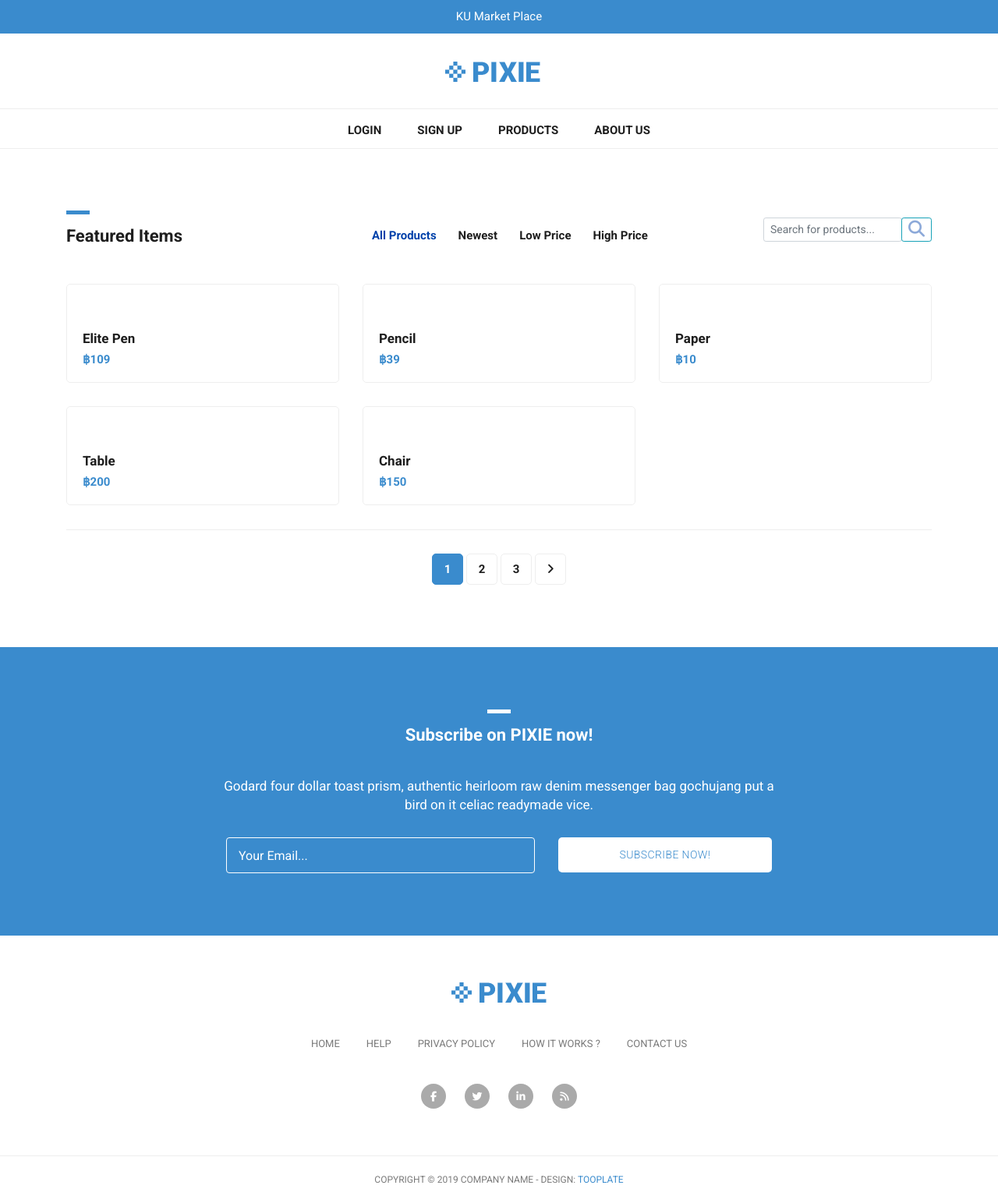
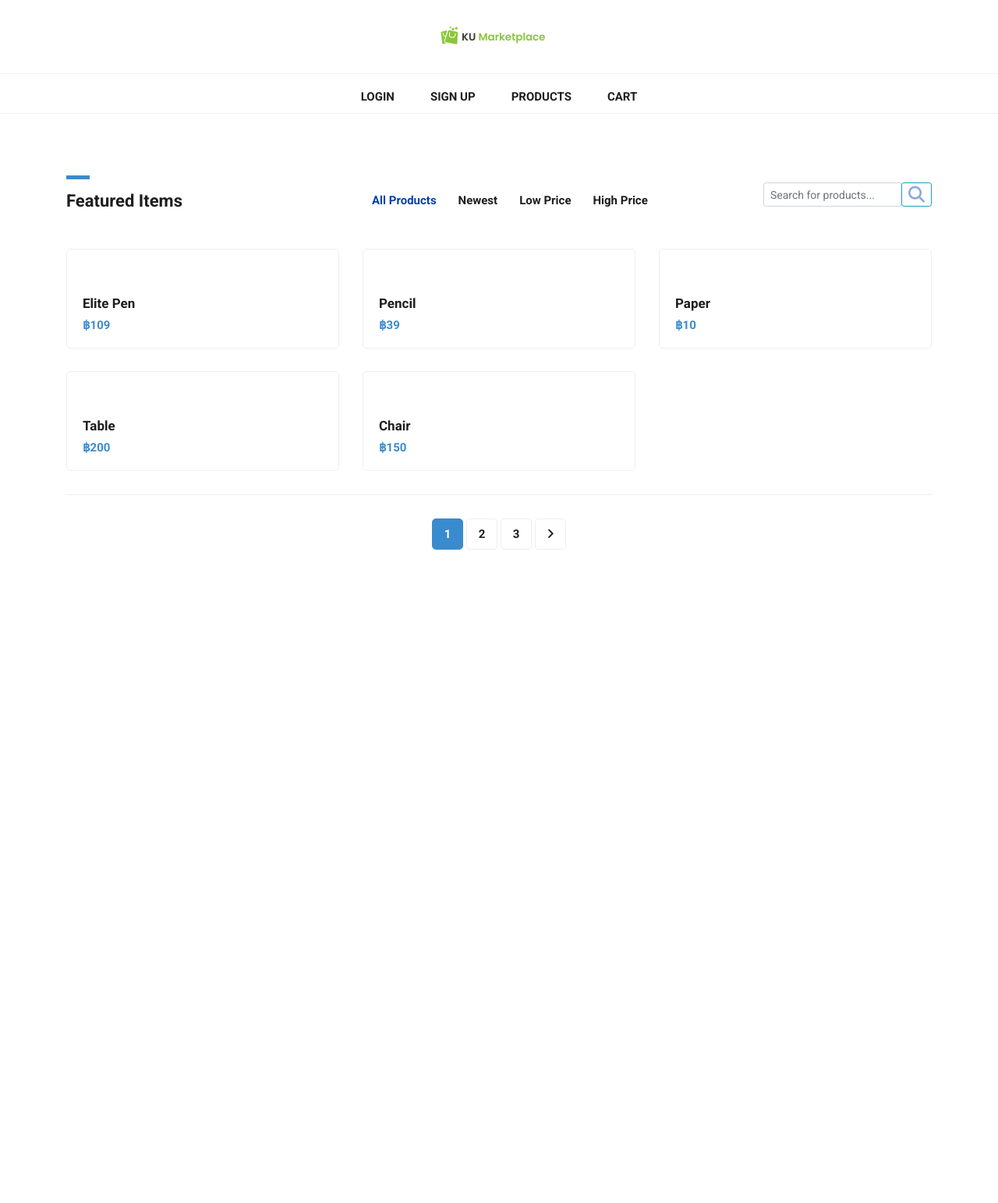
Before and after one commit to ku-market-place/ku-market-place, a Django app: page /ku-market-place/product/ in a window 1280 px wide. Shown: the whole page at 78% size. After the commit the page ends 705 px from the top, so only its background shows below. Run offline with Django 4.2, Linux system fonts and the light colour scheme; data comes from the database, SQL or seed files in the repository; some libraries are stand-ins or nearby versions.

Commit message:
Add cart

```diff
--- /dev/null
+++ b/ku_market_place/forms/__init__.py
@@ -0,0 +1 @@
+from .cart_form import CartForm
--- a/ku_market_place/models/order_item.py
+++ b/ku_market_place/models/order_item.py
@@ -6,4 +6,3 @@ class OrderItem(models.Model):
 
     product_id = models.ForeignKey(Product, on_delete=models.CASCADE)
     quantity = models.IntegerField(default=0)
-    subtotal = models.IntegerField(default=0)
--- a/ku_market_place/templates/base.html
+++ b/ku_market_place/templates/base.html
@@ -9,8 +9,7 @@
     <meta name="description" content="">
     <meta name="author" content="">
     <link href="https://fonts.googleapis.com/css?family=Roboto:100,300,400,500,700" rel="stylesheet">
-
-    <title>Pixie - Ecommerce HTML5 Template</title>
+    <title>KU Market Place</title>
 
     <!-- Bootstrap core CSS -->
     <link href="{% static  'vendor/bootstrap/css/bootstrap.min.css' %}" rel="stylesheet">
@@ -24,31 +23,20 @@
   </head>
 
   <body>
-
-    <!-- Pre Header -->
-    <div id="pre-header">
+    <!-- Navigation -->
+    <nav class="navbar custom-navbar-brand navbar-expand-lg navbar-dark bg-dark static-top">
         <div class="container">
-        <div class="row">
-          <div class="col-md-12">
-            <span>KU Market Place</span>
-          </div>
-        </div>
-      </div>
-    </div>
-
-    <!-- Navigation -->
-    <!-- Navigation -->
-    <nav class="navbar navbar-expand-lg navbar-dark bg-dark static-top">
-      <div class="container">
-        <a class="navbar-brand" href="#"><img src="{%  static 'assets/images/header-logo.png' %}" alt=""></a>
+        <a class="navbar-brand" href="{% url 'ku-market-place:product' %}">
+            <img src="{% static 'assets/images/header-logo.png' %}" alt="" margin>
+        </a>
             <button class="navbar-toggler" type="button" data-toggle="collapse" data-target="#navbarResponsive" aria-controls="navbarResponsive" aria-expanded="false" aria-label="Toggle navigation">
                 <span class="navbar-toggler-icon"></span>
             </button>
-        <div class="collapse navbar-collapse" id="navbarResponsive">
+            <div class="collapse navbar-collapse custom-navbar-collapse" id="navbarResponsive">
                 <ul class="navbar-nav ml-auto">
                     {% if user.is_authenticated %}
                         <li class="nav-item">
-                <a class="nav-link" href="{% url 'account_logout' %}">Logout</a>
+                            <a class="nav-link" href="{% url 'account_logout:' %}">Logout</a>
                         </li>
                     {% else %}
                         <li class="nav-item">
@@ -62,127 +50,19 @@
                         <a class="nav-link" href="{% url 'ku-market-place:product' %}">Products</a>
                     </li>
                     <li class="nav-item">
-              <a class="nav-link" href="{% url 'ku-market-place:about' %}">About Us</a>
+                        <a class="nav-link" href="{% url 'ku-market-place:view_cart' %}">Cart</a>
                     </li>
                 </ul>
             </div>
         </div>
     </nav>
 
+
     <!-- Page Content -->
     <!-- Items Starts Here -->
     {% block content %}
     {% endblock content %}
-
-    <div class="page-navigation">
-      <div class="container">
-        <div class="row">
-          <div class="col-md-12">
-            <ul>
-              <li class="current-page"><a href="#">1</a></li>
-              <li><a href="#">2</a></li>
-              <li><a href="#">3</a></li>
-              <li><a href="#"><i class="fa fa-angle-right"></i></a></li>
-            </ul>
-          </div>
-        </div>
-      </div>
-    </div>
     <!-- Featred Page Ends Here -->
-
-
-    <!-- Subscribe Form Starts Here -->
-    <div class="subscribe-form">
-      <div class="container">
-        <div class="row">
-          <div class="col-md-12">
-            <div class="section-heading">
-              <div class="line-dec"></div>
-              <h1>Subscribe on PIXIE now!</h1>
-            </div>
-          </div>
-          <div class="col-md-8 offset-md-2">
-            <div class="main-content">
-              <p>Godard four dollar toast prism, authentic heirloom raw denim messenger bag gochujang put a bird on it celiac readymade vice.</p>
-              <div class="container">
-                <form id="subscribe" action="" method="get">
-                  <div class="row">
-                    <div class="col-md-7">
-                      <fieldset>
-                        <input name="email" type="text" class="form-control" id="email"
-                        onfocus="if(this.value == 'Your Email...') { this.value = ''; }"
-                    	onBlur="if(this.value == '') { this.value = 'Your Email...';}"
-                    	value="Your Email..." required="">
-                      </fieldset>
-                    </div>
-                    <div class="col-md-5">
-                      <fieldset>
-                        <button type="submit" id="form-submit" class="button">Subscribe Now!</button>
-                      </fieldset>
-                    </div>
-                  </div>
-                </form>
-              </div>
-            </div>
-          </div>
-        </div>
-      </div>
-    </div>
-    <!-- Subscribe Form Ends Here -->
-
-
-
-    <!-- Footer Starts Here -->
-    <div class="footer">
-      <div class="container">
-        <div class="row">
-          <div class="col-md-12">
-            <div class="logo">
-              <img src="{% static 'assets/images/header-logo.png' %}" alt="">
-            </div>
-          </div>
-          <div class="col-md-12">
-            <div class="footer-menu">
-              <ul>
-                <li><a href="#">Home</a></li>
-                <li><a href="#">Help</a></li>
-                <li><a href="#">Privacy Policy</a></li>
-                <li><a href="#">How It Works ?</a></li>
-                <li><a href="#">Contact Us</a></li>
-              </ul>
-            </div>
-          </div>
-          <div class="col-md-12">
-            <div class="social-icons">
-              <ul>
-                <li><a href="#"><i class="fa fa-facebook"></i></a></li>
-                <li><a href="#"><i class="fa fa-twitter"></i></a></li>
-                <li><a href="#"><i class="fa fa-linkedin"></i></a></li>
-                <li><a href="#"><i class="fa fa-rss"></i></a></li>
-              </ul>
-            </div>
-          </div>
-        </div>
-      </div>
-    </div>
-    <!-- Footer Ends Here -->
-
-
-    <!-- Sub Footer Starts Here -->
-    <div class="sub-footer">
-      <div class="container">
-        <div class="row">
-          <div class="col-md-12">
-            <div class="copyright-text">
-              <p>Copyright &copy; 2019 Company Name
-
-                - Design: <a rel="nofollow" href="https://www.facebook.com/tooplate">Tooplate</a></p>
-            </div>
-          </div>
-        </div>
-      </div>
-    </div>
-    <!-- Sub Footer Ends Here -->
 
 
     <!-- Bootstrap core JavaScript -->
@@ -194,6 +74,15 @@
     <script src="{% static 'assets/js/custom.js' %}"></script>
     <script src="{% static 'assets/js/owl.js' %}"></script>
     <script src="{% static 'assets/js/isotope.js' %}"></script>
+
+    <style>
+    .custom-navbar-brand {
+        height: 95px;
+    }
+    .custom-navbar-collapse {
+        max-height: 200px; /* Adjust the height as needed */
+    }
+    </style>
 
 
     <script language = "text/Javascript">
--- a/ku_market_place/templates/ku_market_place/products.html
+++ b/ku_market_place/templates/ku_market_place/products.html
@@ -66,4 +66,18 @@
     </div>
 </div>
 
+<div class="page-navigation">
+  <div class="container">
+    <div class="row">
+      <div class="col-md-12">
+        <ul>
+          <li class="current-page"><a href="#">1</a></li>
+          <li><a href="#">2</a></li>
+          <li><a href="#">3</a></li>
+          <li><a href="#"><i class="fa fa-angle-right"></i></a></li>
+        </ul>
+      </div>
+    </div>
+  </div>
+</div>
 {% endblock %}
--- a/ku_market_place/urls.py
+++ b/ku_market_place/urls.py
@@ -15,4 +15,6 @@ urlpatterns = [
         views.ProductDetailView.as_view(),
         name='single_product'
     ),
+    path('cart/', views.CartDailView.as_view(), name='view_cart'),
+    path('add/<int:product_id>/', views.AddToCartView.as_view(), name='add_to_cart'),
 ]
--- a/ku_market_place/views.py
+++ b/ku_market_place/views.py
@@ -1,7 +1,7 @@
 from django.http import Http404
 from django.urls import reverse
-from django.views import generic
-from ku_market_place.models import Product
+from django.views import generic, View
+from ku_market_place.models import Product, Order, OrderItem, Customer
 from django.shortcuts import render, get_object_or_404, redirect
 from django.contrib import messages
 from django.contrib.auth.decorators import login_required
@@ -23,23 +23,29 @@ class ProductView(generic.ListView):
                 Q(product_name__icontains=search_product)
             )
             if product_lists:
+                print("has product_lists")
                 return render(
                     request,
                     self.template_name,
                     context={"product_lists": product_lists},
                 )
+            print("product_lists is empty")
 
             return render(
                 request,
                 self.template_name,
                 context={"product_lists": []},
+
             )
-
+        print("1")
+        print("search_product is empty")
+        print(f"list: {list(self.get_queryset())}")
         return render(
             request,
             self.template_name,
             context={"product_lists": self.get_queryset()},
         )
+
 
 class ProductDetailView(generic.DetailView):
     model = Product
@@ -72,3 +78,20 @@ def contact(request):
 
 def order_list(request):
     return render(request, 'ku_market_place/order_list.html')
+
+
+class CartDailView(View):
+    def get(self, request, *args, **kwargs):
+        order = Order.objects.filter(customer_id=request.user.id)
+        if order:
+            # Get all order items related to the order
+            order_items = OrderItem.objects.filter(order_item_id=order.id)
+        else:
+            # If there's no order, set order_items to an empty queryset or handle it accordingly
+            order_items = OrderItem.objects.none()
+        return render(request, 'ku_market_place/cart.html', {'order_items': order_items})
+
+
+class AddToCartView(View):
+    def post(self, request, *args, **kwargs):
+        return render(request, 'ku_market_place/cart.html')
```
Also changed, not shown: ku_market_place/forms/cart_form.py (added, +20 -0 lines), ku_market_place/templates/ku_market_place/single-product.html (+9 -8 lines), ku_market_place/static/assets/images/header-logo.png. Lines whose indentation alone changed are shown as unchanged.
